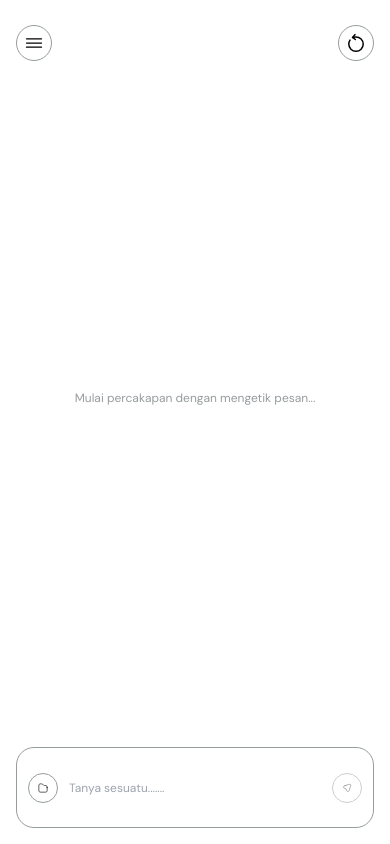
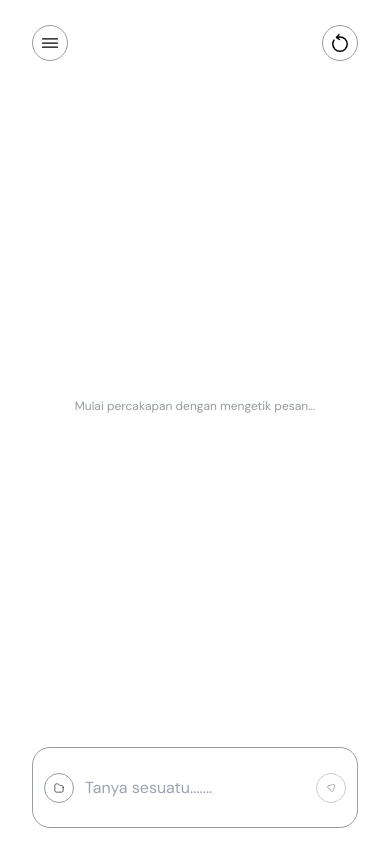
Before and after one commit to lafatha/simplechatbot, a Next.js app: page / in a window 390 px wide. Built offline with nearby package versions, Linux system fonts and the light colour scheme.

Commit message:
Improve mobile responsiveness and header alignment

```diff
--- a/app/globals.css
+++ b/app/globals.css
@@ -28,10 +28,4 @@ body {
   }
 }
 
-/* Prevent responsive scaling - mobile only */
-@media (min-width: 390px) {
-  body {
-    display: flex;
-    justify-content: center;
-  }
-}
+/* (Hapus aturan yang membuat body selalu centering/width kecil supaya layout bisa full width di desktop) */
--- a/app/page.tsx
+++ b/app/page.tsx
@@ -148,27 +148,27 @@ export default function Home() {
   }
 
   return (
-    <div className="h-screen bg-white overflow-hidden flex justify-center relative">
+    <div className="min-h-screen flex justify-center relative">
       <Sidebar isOpen={isSidebarOpen} onClose={handleCloseSidebar} recentChats={recentChats} />
-      <div className="flex flex-col w-[390px] h-full relative">
+      <div className="flex flex-col w-full max-w-[720px] md:max-w-[900px] min-h-screen relative px-4 md:px-8">
         {/* Top buttons - Dashboard (left) and Reset Chat (right) */}
-        <div className="absolute top-[25px] left-0 right-0 z-10">
+        <div className="absolute top-[25px] left-8 right-8 z-10 flex justify-between">
           <button
             onClick={handleDashboard}
-            className="absolute left-[16px] w-[36px] h-[36px] rounded-[20px] border-[1.5px] border-[#979c9e] flex items-center justify-center hover:bg-gray-50 transition-colors cursor-pointer"
+            className="w-[36px] h-[36px] rounded-[20px] border-[1.5px] border-[#979c9e] flex items-center justify-center hover:bg-gray-50 transition-colors cursor-pointer"
             aria-label="Dashboard"
           >
             <img src="/icons/menu.svg" alt="Menu" width={20} height={20} />
           </button>
           <button
             onClick={handleResetChat}
-            className="absolute right-[16px] w-[36px] h-[36px] rounded-[20px] border-[1.5px] border-[#979c9e] flex items-center justify-center hover:bg-gray-50 transition-colors cursor-pointer"
+            className="w-[36px] h-[36px] rounded-[20px] border-[1.5px] border-[#979c9e] flex items-center justify-center hover:bg-gray-50 transition-colors cursor-pointer"
             aria-label="Reset Chat"
           >
             <img src="/icons/rotate-left.svg" alt="Reset" width={20} height={20} />
           </button>
         </div>
-        <div className="flex-1 overflow-y-auto pb-32 pt-20">
+        <div className="flex-1 overflow-y-auto pt-20 pb-4">
           {messages.length === 0 ? (
             <div className="flex items-center justify-center h-full">
               <p className="text-[#979c9e] text-[12px] font-normal" style={{ fontFamily: "'DM Sans', sans-serif" }}>
@@ -199,7 +199,9 @@ export default function Home() {
             </div>
           )}
         </div>
-        <ChatInput onSendMessage={handleSendMessage} isLoading={isLoading} />
+        <div className="mt-auto">
+          <ChatInput onSendMessage={handleSendMessage} isLoading={isLoading} />
+        </div>
       </div>
     </div>
   )
--- a/components/ChatInput.tsx
+++ b/components/ChatInput.tsx
@@ -58,7 +58,10 @@ export default function ChatInput({ onSendMessage, isLoading }: ChatInputProps)
   }
 
   return (
-    <div className="absolute bottom-0 left-0 right-0 bg-white" style={{ paddingBottom: '16px' }}>
+    <div
+      className="bg-white"
+      style={{ paddingBottom: 'max(16px, env(safe-area-inset-bottom))' }}
+    >
       <div className="relative" style={{ paddingLeft: '16px', paddingRight: '16px' }}>
         {/* Hidden file input */}
         <input
@@ -98,7 +101,7 @@ export default function ChatInput({ onSendMessage, isLoading }: ChatInputProps)
             value={message}
             onChange={(e) => setMessage(e.target.value)}
             placeholder="Tanya sesuatu......."
-            className="w-full h-[81px] rounded-[18px] border-[1.5px] border-[#979c9e] text-[12px] text-[#979c9e] font-normal focus:outline-none"
+            className="w-full h-[81px] rounded-[18px] border-[1.5px] border-[#979c9e] text-[16px] md:text-[14px] text-[#979c9e] font-normal focus:outline-none"
             style={{
               fontFamily: "'DM Sans', sans-serif",
               paddingLeft: '52px',
```
